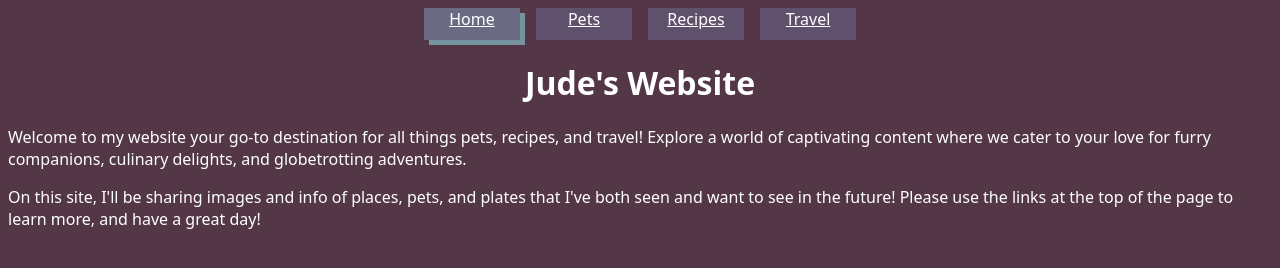
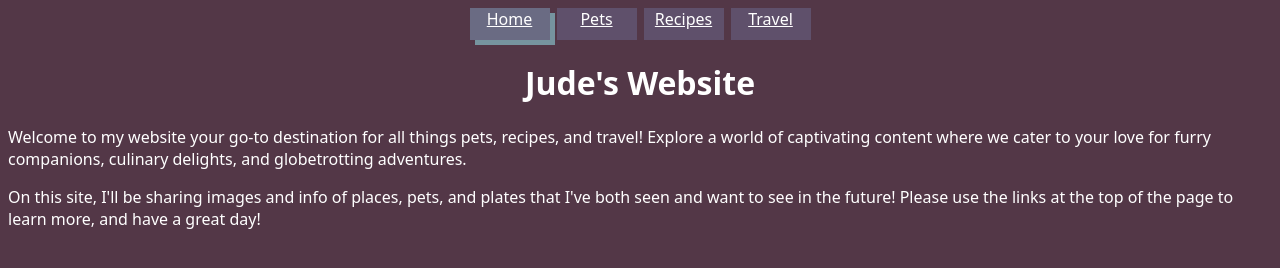
Before and after one commit to Gambit-02/ccp_final_w24, a plain HTML site: page index.html in a window 1280 px wide. Drawn offline with Linux system fonts and the light colour scheme.

Commit message:
Add files via upload

```diff
--- a/css/style.css
+++ b/css/style.css
@@ -12,14 +12,14 @@ nav{
 }
 .nav-links{
     display: grid;
-    grid-template-columns: 6em 6em 6em 6em;
-    grid-column-gap: 1em;
+    grid-template-columns: 5em 5em 5em 5em;
+    grid-column-gap: 7px;
     grid-template-rows: 2em;
     padding:0%;
     list-style-type: none;
     font-size: 16px;
 }
-nav >   ul {
+nav > ul {
     margin: 0 auto;
     text-align: center;
 }
```
